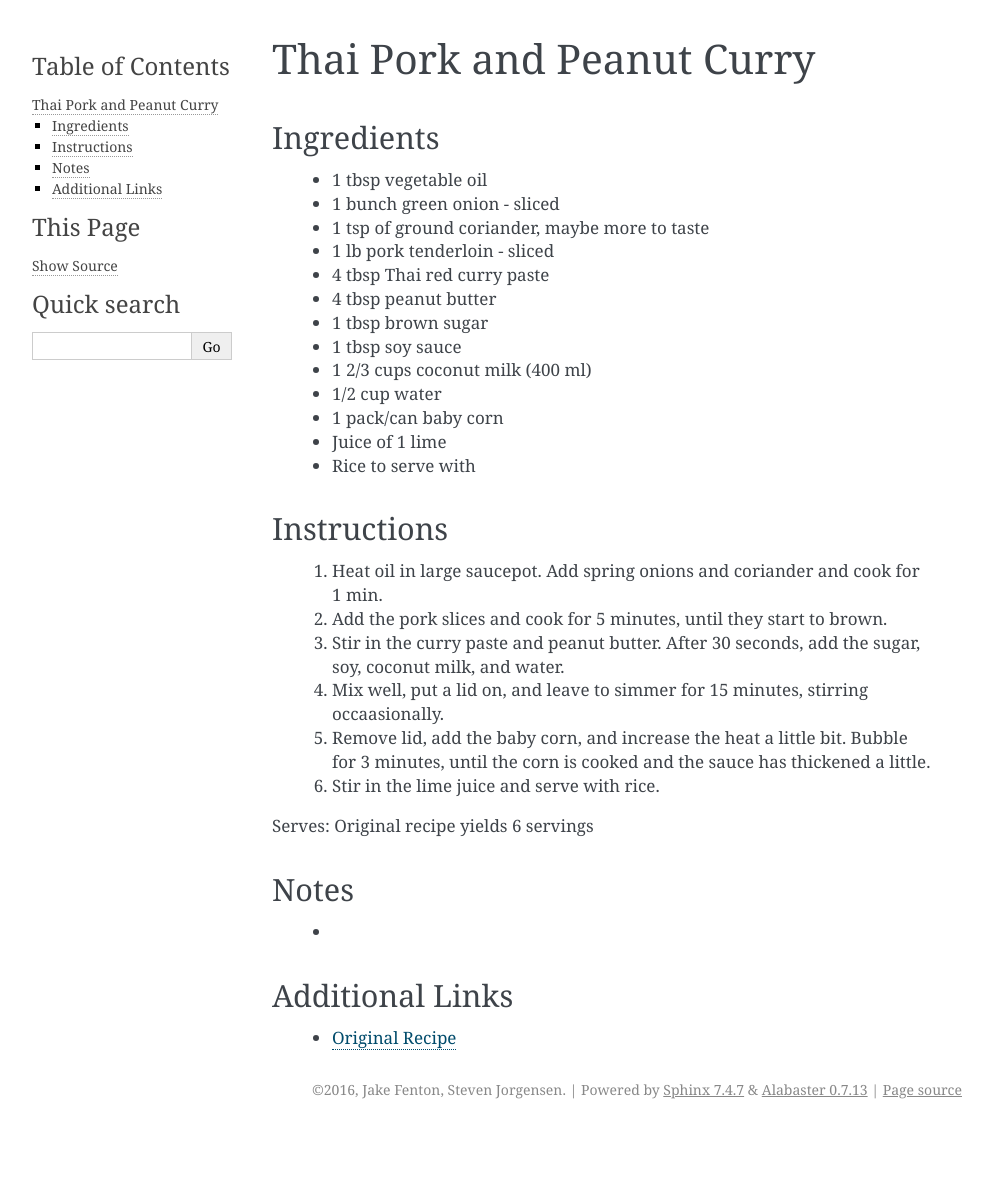
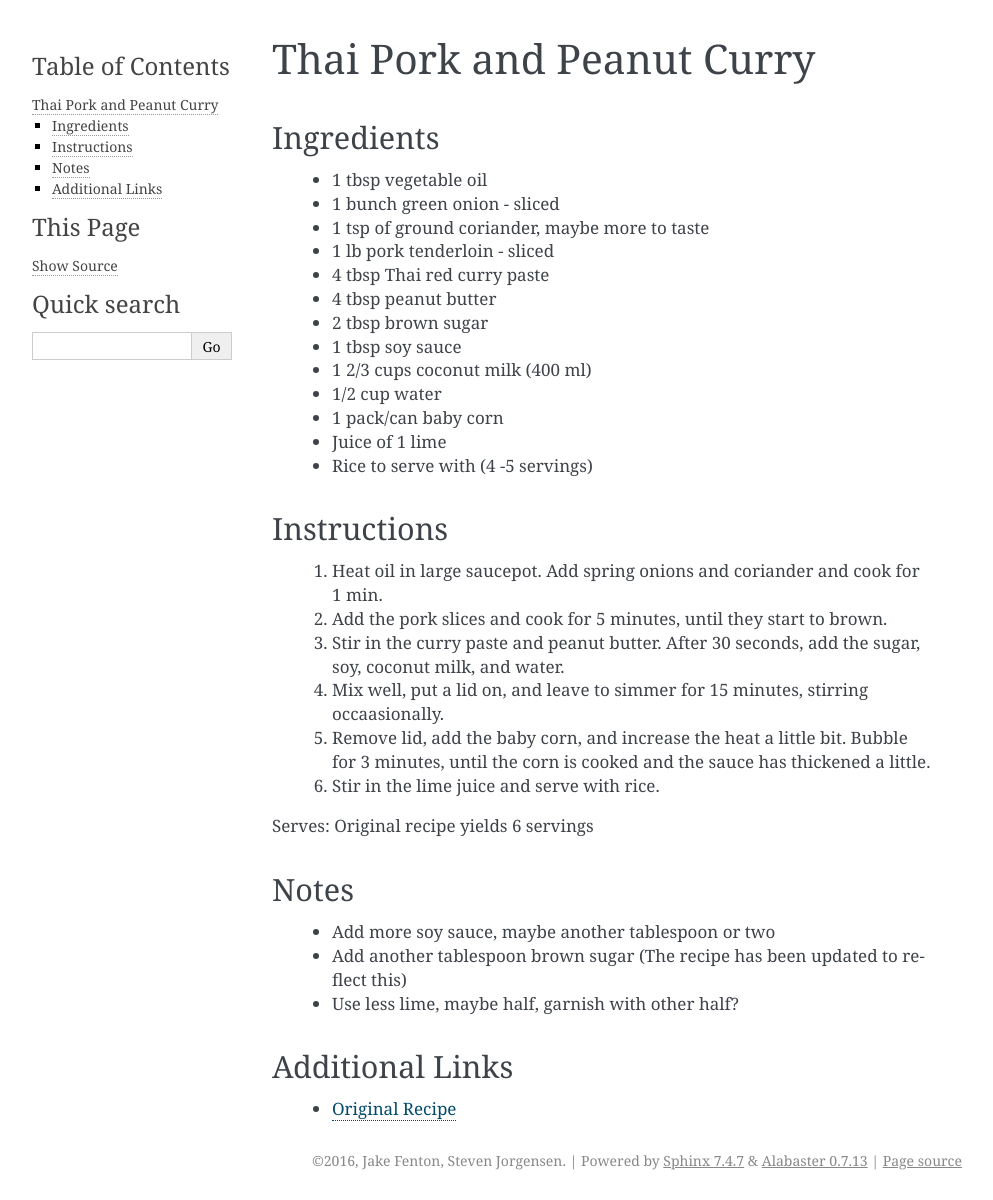
Before and after one commit to bocajnotnef/Recipys, a Sphinx documentation site: the page built from doc/Pork/thai-pork-and-peanut-curry.rst, in a window 1280 px wide. Shown: the whole page, without its empty margins (148-1141 px from the left). Built offline with Sphinx 7.4.7, drawn with Linux system fonts in a browser that asks for light colours; before the commit the page ends 1129 px from its top, so only the background shows below that.

Commit message:
adding some notes to recipes, and updating bad information

```diff
--- a/doc/Pork/ItalianSausageSoup.rst
+++ b/doc/Pork/ItalianSausageSoup.rst
@@ -24,7 +24,7 @@ Serves: Original recipe yields 6 servings
 
 Notes
 -----
- *
+ * I hear adding some butter to this soup can add some body to the flavor, have yet to try
  *
 
 Additional Links
--- a/doc/Pork/thai-pork-and-peanut-curry.rst
+++ b/doc/Pork/thai-pork-and-peanut-curry.rst
@@ -9,13 +9,13 @@ Ingredients
  * 1 lb pork tenderloin - sliced
  * 4 tbsp Thai red curry paste
  * 4 tbsp peanut butter
- * 1 tbsp brown sugar
+ * 2 tbsp brown sugar
  * 1 tbsp soy sauce
  * 1 2/3 cups coconut milk (400 ml)
  * 1/2 cup water
  * 1 pack/can baby corn
  * Juice of 1 lime
- * Rice to serve with
+ * Rice to serve with (4 -5 servings)
 
 Instructions
 -------------
@@ -30,7 +30,9 @@ Serves: Original recipe yields 6 servings
 
 Notes
 -----
- *
+ * Add more soy sauce, maybe another tablespoon or two
+ * Add another tablespoon brown sugar (The recipe has been updated to reflect this)
+ * Use less lime, maybe half, garnish with other half?
 
 Additional Links
 ----------------
--- a/doc/Seafood/FishermanStew.rst
+++ b/doc/Seafood/FishermanStew.rst
@@ -32,6 +32,7 @@ Notes
 * Have heard Catfish works excellently. Have not tried yet.
 * Original Recipe calls for 1/2 cup white wine, 1/2 cup parsley.
 * Original Recipe recommends salting the fish for a few hours.
+* Use a little white sugar to round out the flavor of the stew
 
 Additional Links
 ----------------
```
Also changed, not shown: other parts of doc/Seafood/FishermanStew.rst (+1 -1 lines), doc/Poultry/JerkChicken.rst (+4 -3 lines), doc/Seafood/MyBestClamChowder.rst (+5 -3 lines).
